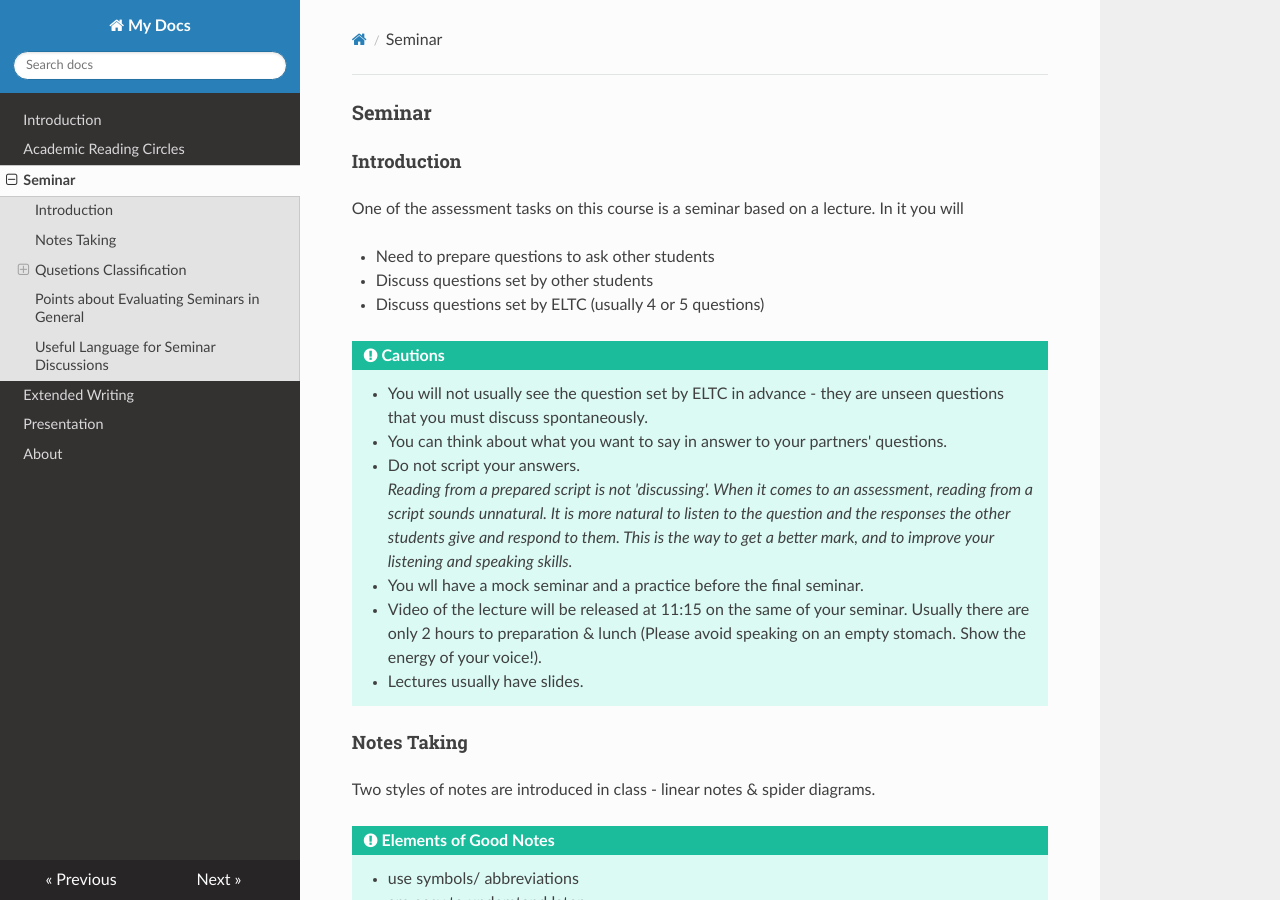
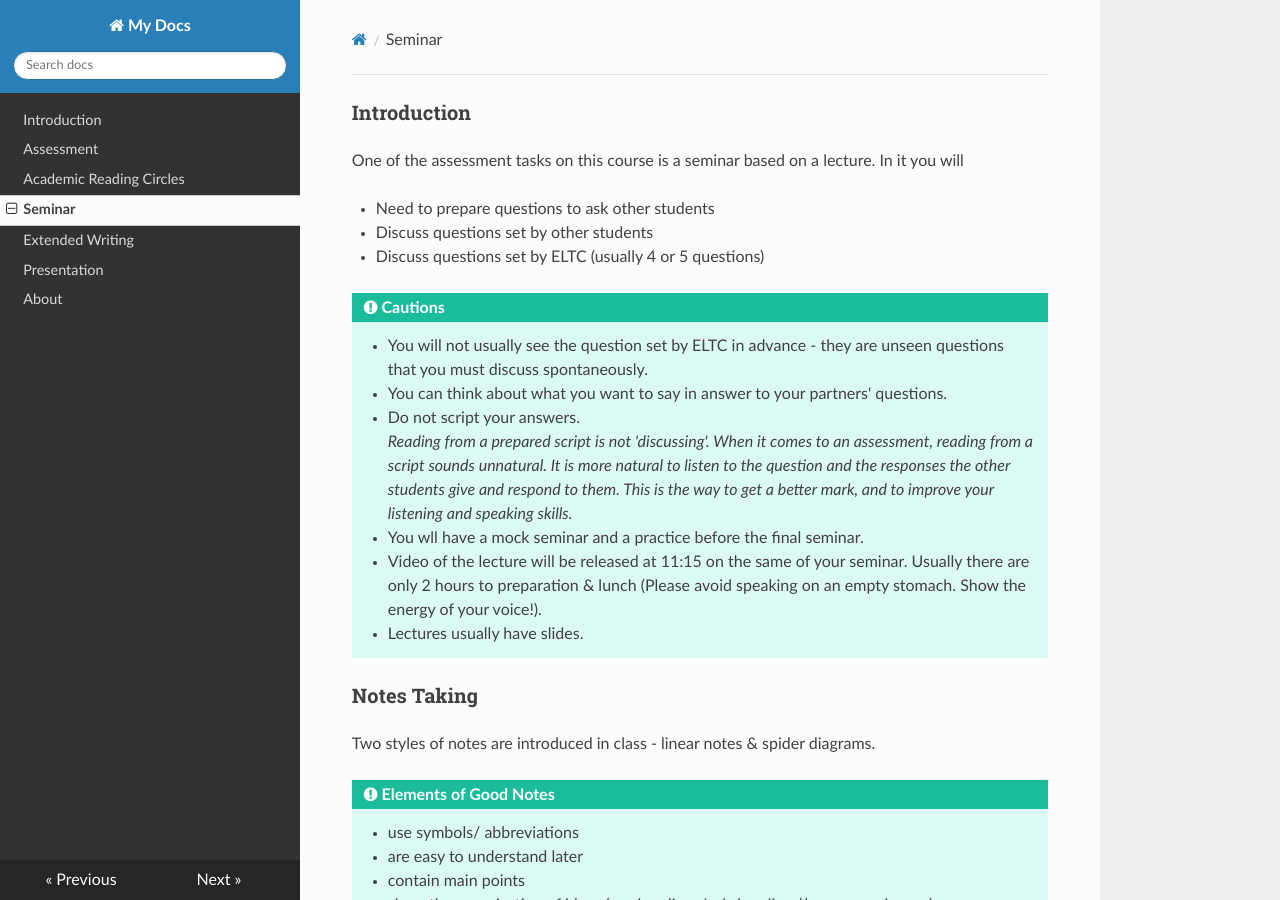
Before and after one commit to SilvesterHsu/ELTC-6Week, an MkDocs documentation site: the page built from docs/Seminar.md, in a window 1280 px wide and 900 px high. Built offline with MkDocs 1.6.1, drawn with Linux system fonts in a browser that asks for light colours; nearby versions of some CDN libraries.

Commit message:
complete Assessment.md [2019080831] & correct some mistakes in [20190830]

```diff
--- a/docs/Seminar.md
+++ b/docs/Seminar.md
@@ -1,5 +1,4 @@
-# Seminar
-## Introduction
+# Introduction
 One of the assessment tasks on this course is a seminar based on a lecture. In it you will
 
 *   Need to prepare questions to ask other students
@@ -15,7 +14,7 @@
     *   Video of the lecture will be released at 11:15 on the same of your seminar. Usually there are only 2 hours to preparation & lunch (Please avoid speaking on an empty stomach. Show the energy of your voice!).
     *   Lectures usually have slides.
 
-## Notes Taking
+# Notes Taking
 
 Two styles of notes are introduced in class - linear notes & spider diagrams.
 
@@ -39,14 +38,14 @@
     *   Pay attention to **signposts**<br>
         e.g. *"just to summarize", "so we are going to look at", etc.*
 
-## Qusetions  Classification
-### 3Rs
+# Qusetions  Classification
+## 3Rs
 *   Review
 *   Response
 *   Reflect
 
 
-## Points about Evaluating Seminars in General
+# Points about Evaluating Seminars in General
 
 Think about the different stages we discussed when conducting a seminar.
 
@@ -83,7 +82,7 @@
 *   Type up and file any notes you have made during the seminar.
 *   You could also meet up with other students to chat about what was discussed afterwards.
 
-## Useful Language for Seminar Discussions
+# Useful Language for Seminar Discussions
 
  <table width="100%">
     <tr>
--- a/mkdocs.yml
+++ b/mkdocs.yml
@@ -1,6 +1,7 @@
 site_name: My Docs
 nav:
     - Introduction: index.md
+    - Assessment: Assessment.md
     - Academic Reading Circles: ARC.md
     - Seminar: Seminar.md
     - Extended Writing: EXW.md
```
Also changed, not shown: docs/Assessment.md (added, +15 -0 lines), docs/index.md (+0 -7 lines), docs/assets/Assessment_01.png (added), docs/assets/Assessment_02.png (added), docs/assets/Assessment_03.png (added), docs/assets/Assessment_04.svg (added).
